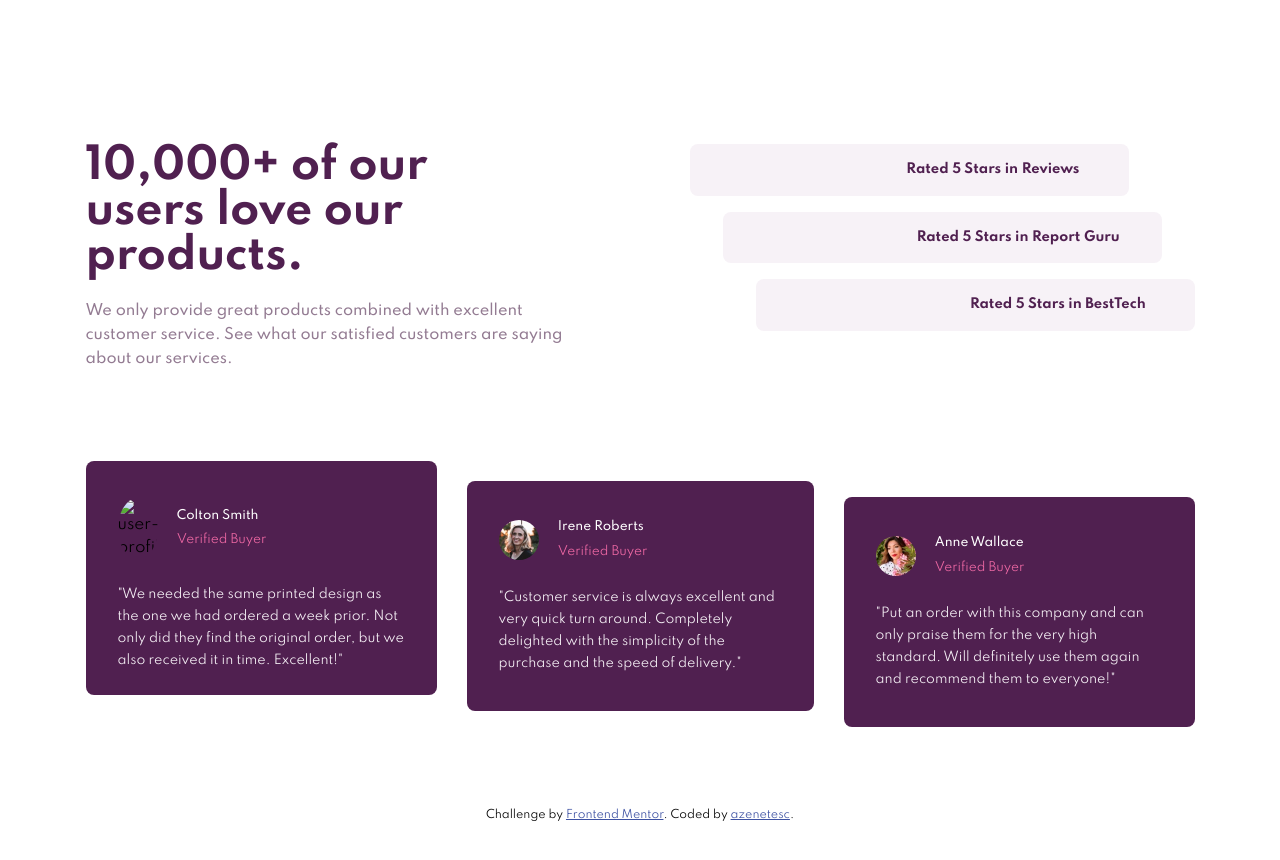
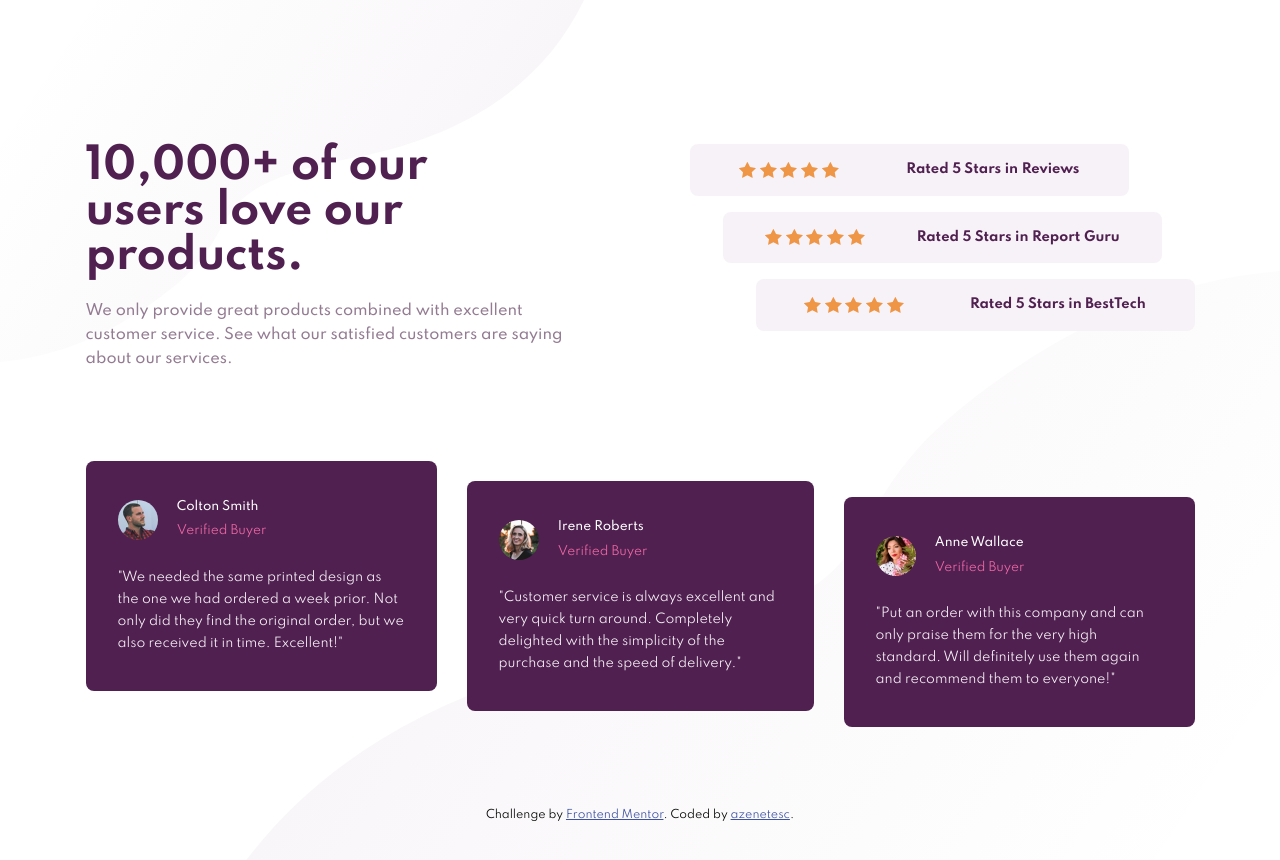
Before and after one commit to azenetesc/social-proof-section, a plain HTML site: page index.html in a window 1280 px wide. Drawn offline with Linux system fonts and the light colour scheme; the site is published under a folder, as on GitHub Pages, so addresses that start at the root find nothing.

Commit message:
final img

```diff
--- a/index.html
+++ b/index.html
@@ -42,7 +42,7 @@
       <section class="reviews">
         <div class="user-review">
           <div class="user-review-info">
-            <img src="/images/image-colton.jpg" alt="user-profile" />
+            <img src="images/image-colton.jpg" alt="user-profile" />
             <div class="user-review-name">
               <p class="user-name">Colton Smith</p>
               <span class="status">Verified Buyer</span>
--- a/sass/base/_global.scss
+++ b/sass/base/_global.scss
@@ -1,7 +1,7 @@
 @use "functions" as *;
 body {
-  background-image: url(/images/bg-pattern-top-mobile.svg),
-    url(/images/bg-pattern-bottom-mobile.svg);
+  background-image: url(../../images/bg-pattern-top-mobile.svg),
+    url(../../images/bg-pattern-bottom-mobile.svg);
   background-repeat: no-repeat no-repeat;
   background-position: top, bottom;
   font-size: rem(15);
--- a/sass/base/_media.scss
+++ b/sass/base/_media.scss
@@ -1,8 +1,8 @@
 @use "functions" as *;
 @media screen and (min-width: 50em) {
   body {
-    background-image: url(/images/bg-pattern-top-desktop.svg),
-      url(/images/bg-pattern-bottom-desktop.svg);
+    background-image: url(../../images/bg-pattern-top-desktop.svg),
+      url(../../images/bg-pattern-bottom-desktop.svg);
     background-repeat: no-repeat no-repeat;
     background-position: top left, bottom right;
   }
--- a/sass/components/_ratings.scss
+++ b/sass/components/_ratings.scss
@@ -13,7 +13,7 @@
     &::before {
       content: "";
       display: block;
-      background-image: url("/images/icon-star.svg");
+      background-image: url("../../images/icon-star.svg");
       width: 100px;
       height: 1rem;
       background-repeat: space;
```
Also changed, not shown: dist/css/main.css.
